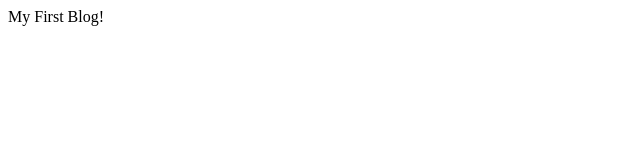
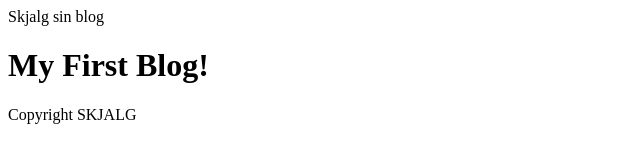
Before and after one commit to skjalg-eriksen/skjalg-eriksen.github.io, a plain HTML site: page index.html in a window 1280 px wide. Shown: the whole page, without its empty margins (0-640 px from the left). Drawn offline with Linux system fonts and the light colour scheme.

Commit message:
fix: :sparkles: added proper code structure

```diff
--- a/index.html
+++ b/index.html
@@ -1 +1,15 @@
-My First Blog!
+
+<html>
+  <head>
+    <title>Skjalgs blog</title>
+  </head>
+  <body>
+    <header>Skjalg sin blog<header>
+    <main>
+      <h1>
+      My First Blog!
+      </h1>
+    </main>
+    <footer>Copyright SKJALG</footer>
+  </body>
+</html>
```
